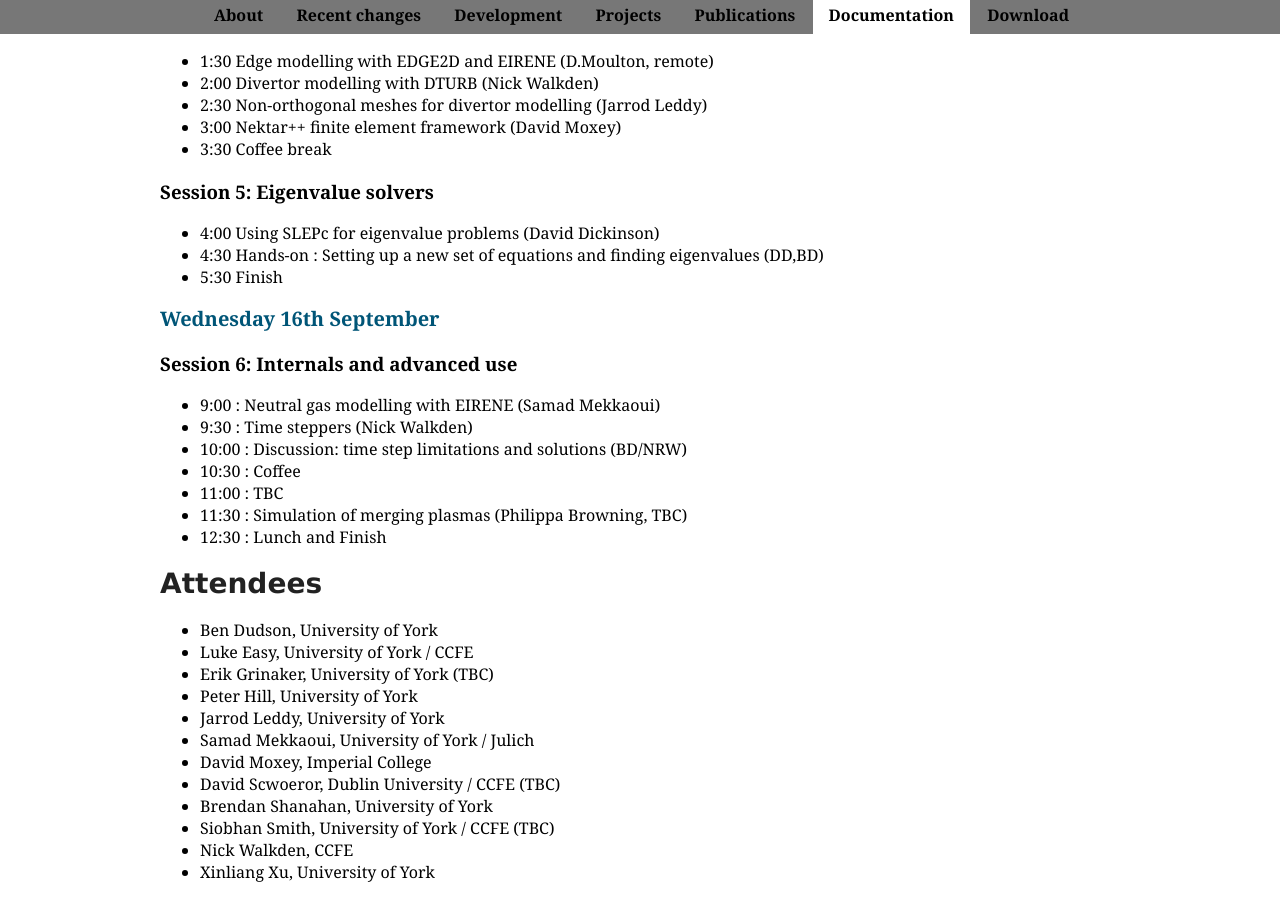
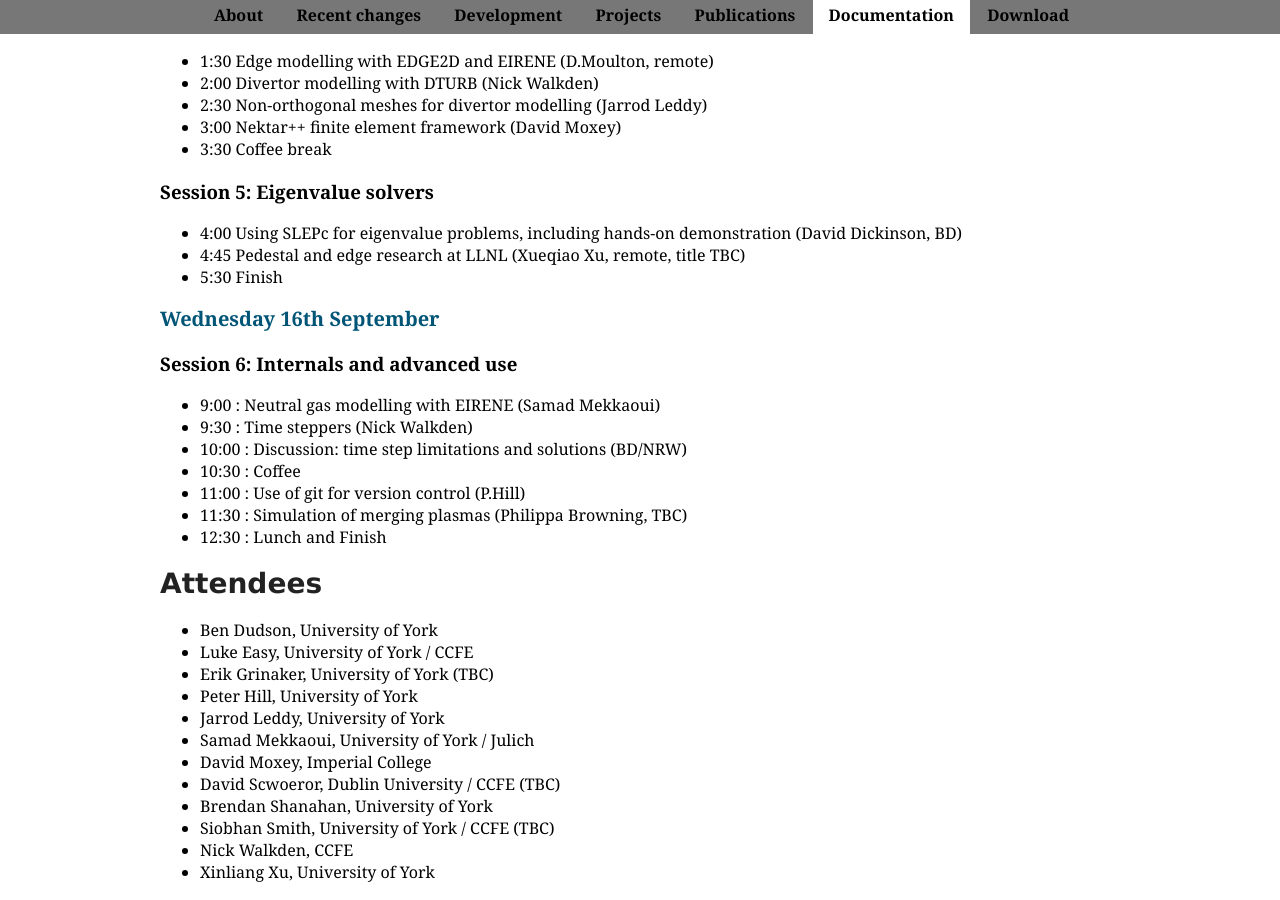
Before and after one commit to boutproject/boutproject.github.io, a Jekyll site: the page built from workshop2015.markdown, in a window 1280 px wide and 900 px high, scrolled down 1371 px. Built offline with Jekyll 4.4.1, drawn with Linux system fonts in a browser that asks for light colours; Markdown is read by kramdown in place of the engine named in the settings.

Commit message:
Added X.Xu

```diff
--- a/workshop2015.markdown
+++ b/workshop2015.markdown
@@ -66,8 +66,8 @@ The aim of this workshop is (1) to prepare researchers to use and further develo
 
 ### Session 5:  Eigenvalue solvers
 
-* 4:00  Using SLEPc for eigenvalue problems (David Dickinson)
-* 4:30  Hands-on : Setting up a new set of equations and finding eigenvalues (DD,BD)
+* 4:00  Using SLEPc for eigenvalue problems, including hands-on demonstration (David Dickinson, BD)
+* 4:45  Pedestal and edge research at LLNL (Xueqiao Xu, remote, title TBC)
 * 5:30  Finish
 
 ## Wednesday 16th September
@@ -78,7 +78,7 @@ The aim of this workshop is (1) to prepare researchers to use and further develo
 * 9:30 :  Time steppers (Nick Walkden)
 * 10:00 : Discussion: time step limitations and solutions (BD/NRW)
 * 10:30 : Coffee
-* 11:00 : TBC
+* 11:00 : Use of git for version control (P.Hill)
 * 11:30 : Simulation of merging plasmas (Philippa Browning, TBC)
 * 12:30 : Lunch and Finish
 
```
